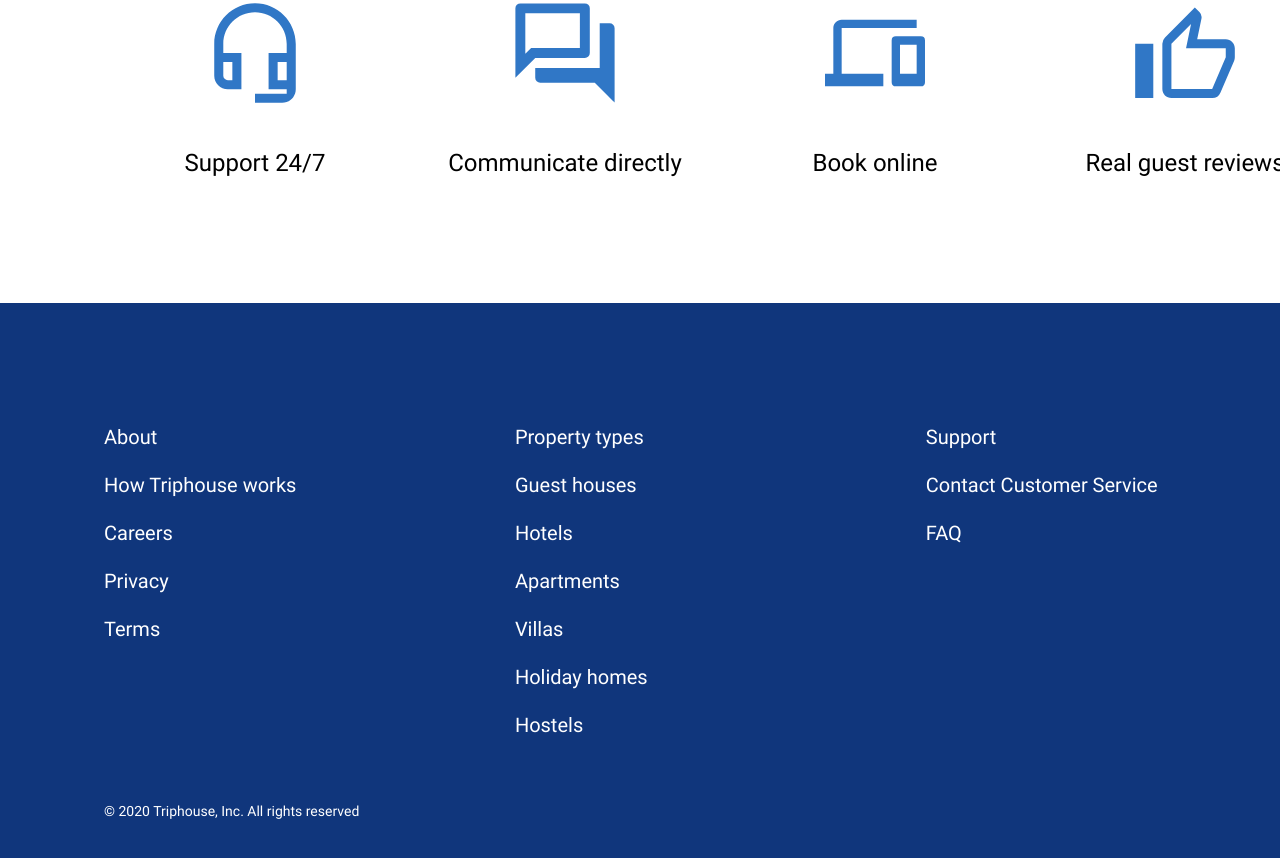
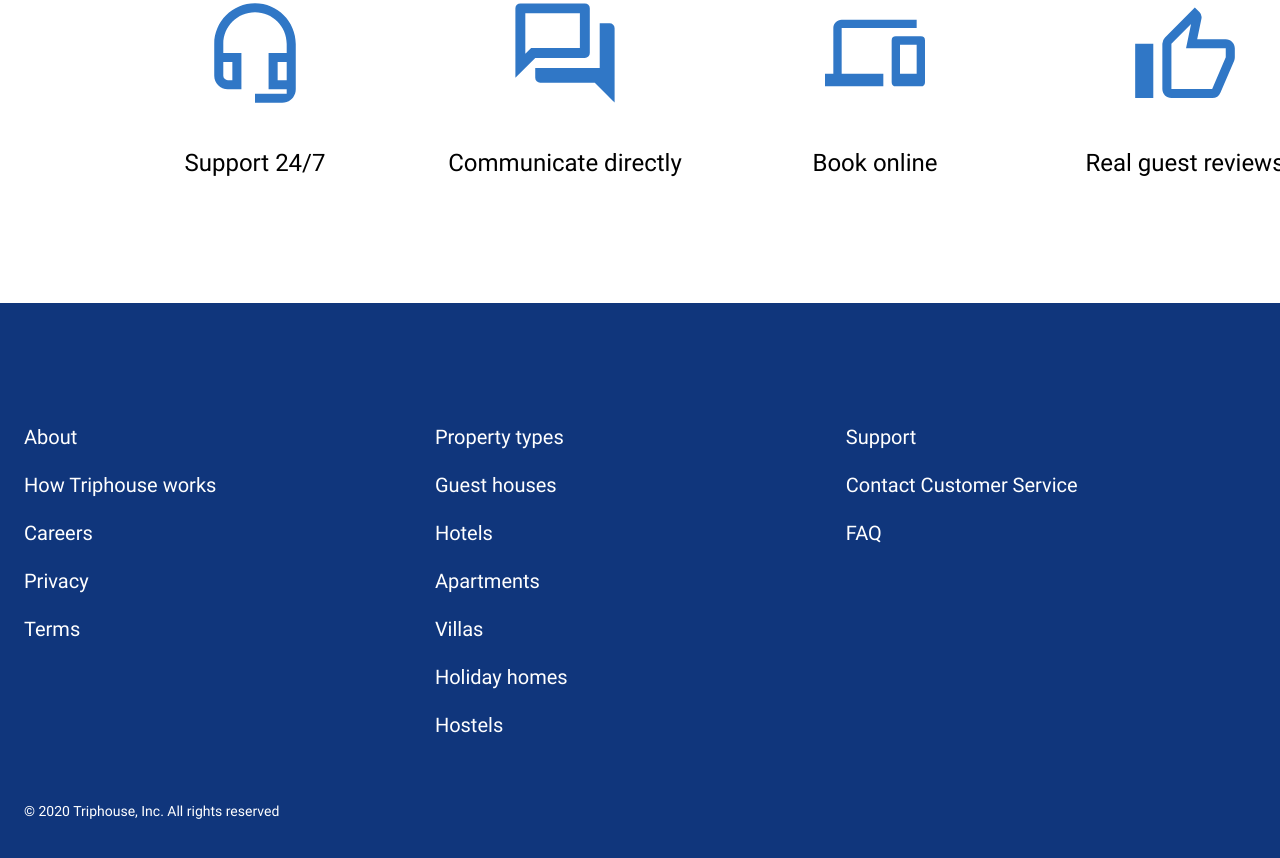
Before and after one commit to M-fkstv/if-html, a website: page if-html.html in a window 1280 px wide. Shown: the part 1170-2028 px from the top of the page. Drawn offline with Linux system fonts and the light colour scheme.

Commit message:
Removed width from main-block background image and footer background.

```diff
--- a/styles/main-styles.css
+++ b/styles/main-styles.css
@@ -8,19 +8,17 @@
 .main__wrapper {
   background: url("../images/back/castelmezzano-1979546 1.svg") no-repeat;
   background-size: 100%;
+  height: 900px;
   min-height: 100vh;
-  height: 900px;
   margin: 0 auto;
-  width: 1440px;
-  /*padding: 51px 142px 0 142px;*/
 }
-.main{
+
+.main {
   margin: 0 auto;
   padding-top: 50px;
   max-width: 1232px;
+}
 
-
-}
 .header {
   display: flex;
   height: 46px;
@@ -122,7 +120,6 @@
   font-weight: 400;
   font-size: 18px;
   color: #000000;
-
 }
 
 .form__search--city {
@@ -145,11 +142,9 @@
   display: block;
   background-color: #10367c;
   width: 192px;
-  /*text-align: center;*/
   color: #ffffff;
   font-size: 24px;
 }
-
 
 .apps {
   display: flex;
@@ -167,21 +162,19 @@
   height: 40px;
   width: 120px;
 }
-.offer{
+.offer {
   width: 1440px;
   display: flex;
-  flex-direction:column;
+  flex-direction: column;
   align-items: center;
-  margin:0 auto;
+  margin: 0 auto;
 }
 .offer__text {
-
   font-size: 40px;
   font-family: Roboto, sans-serif;
   font-weight: 500;
   margin-top: 120px;
   margin-bottom: 20px;
-
 }
 
 .stroke {
@@ -219,17 +212,15 @@
   margin-top: 0;
 }
 
-.footer__wrapper{
+.footer__wrapper {
   background-color: #10367c;
-  margin:auto;
-  width: 1440px;
-
+  margin: auto;
 }
 .footer {
-  padding: 120px 104px;
-  max-width: 1440px;
+  padding-top: 120px;
+  padding-bottom: 120px;
+  max-width: 1232px;
   margin: 0 auto;
-
 }
 
 .footer__description {
```
Also changed, not shown: if-html.html (indentation only).
